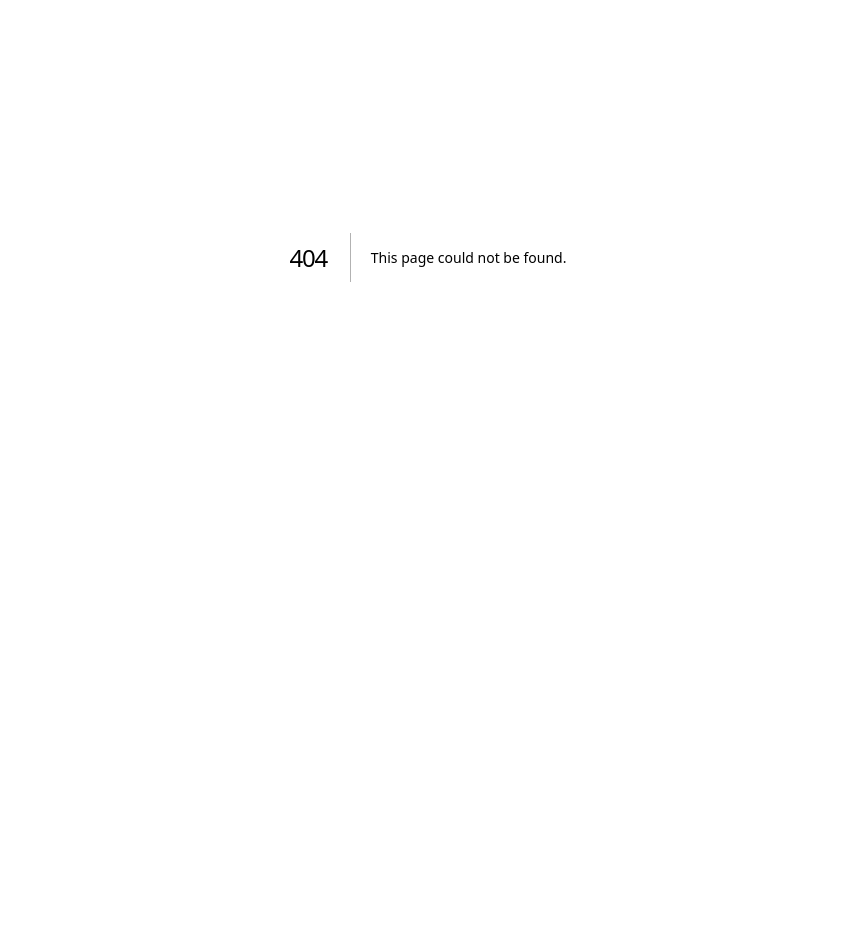
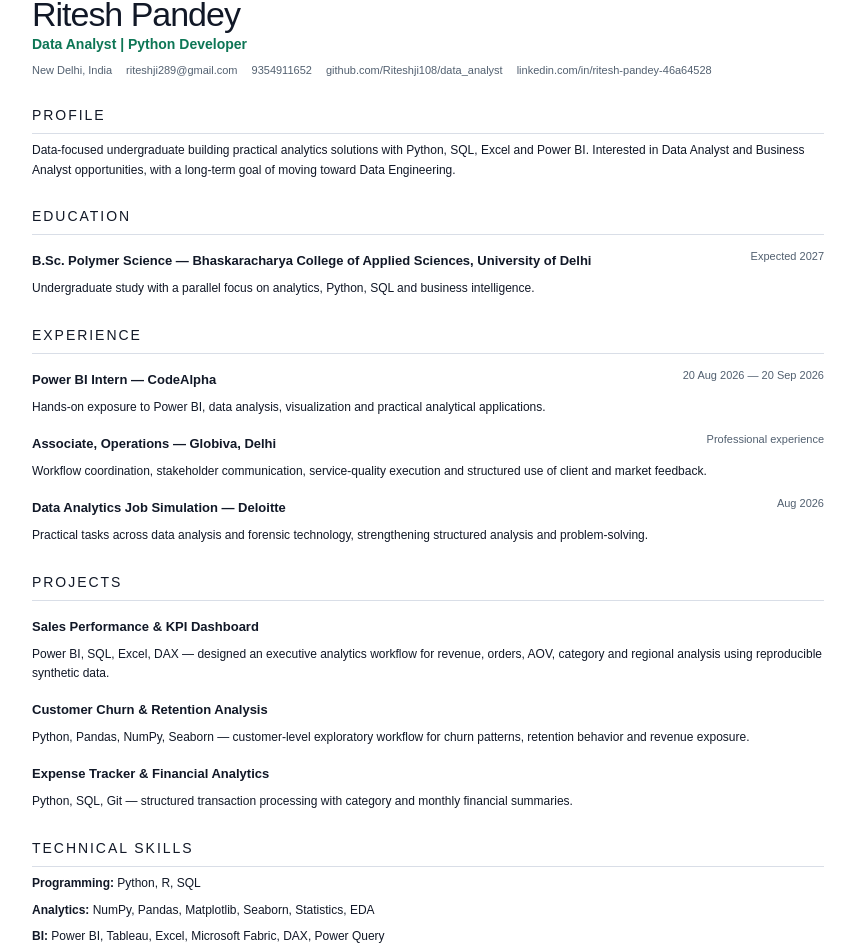
Before and after one commit to Riteshji108/data_analyst, a Next.js app: page /resume in a window 1280 px wide. Before the commit this address had no page. Shown: the part 143-1095 px from the top of the page, without its empty margins (212-1067 px from the left). Before the commit the page ends 800 px from the top, so only its background shows below. Built offline with nearby package versions, Linux system fonts and the light colour scheme.

Commit message:
Add deploy-safe printable resume page

```diff
--- /dev/null
+++ b/app/resume/page.tsx
@@ -0,0 +1,45 @@
+import Link from "next/link";
+
+export default function ResumePage() {
+  return (
+    <main className="resume-page">
+      <style>{`
+        .resume-page{min-height:100vh;background:#f5f6f8;color:#111827;padding:32px 18px;font-family:Arial,Helvetica,sans-serif}
+        .resume-shell{max-width:900px;margin:auto;background:#fff;padding:48px 54px;box-shadow:0 15px 50px #00000012}
+        .resume-actions{max-width:900px;margin:0 auto 16px;display:flex;gap:10px;justify-content:flex-end}
+        .resume-actions a,.resume-actions button{border:1px solid #d8dee7;background:#fff;color:#111827;border-radius:999px;padding:9px 15px;text-decoration:none;cursor:pointer}
+        .resume-page h1{font-size:34px;letter-spacing:-.03em;margin:0;color:#111827}.resume-page h2{font-size:14px;text-transform:uppercase;letter-spacing:.14em;border-bottom:1px solid #d9dee7;padding-bottom:7px;margin-top:26px;color:#111827}.resume-page p{font-size:12px;line-height:1.65;margin:7px 0}.resume-meta{color:#526070;font-size:12px;margin-top:6px}.resume-item{margin:13px 0}.resume-item strong{font-size:13px}.resume-item span{color:#526070;font-size:11px;float:right}.resume-page ul{margin:7px 0;padding-left:18px}.resume-page li{font-size:12px;line-height:1.55;margin:3px 0}.resume-contact{display:flex;flex-wrap:wrap;gap:14px;color:#526070;font-size:11px;margin-top:7px}.resume-page .tagline{font-size:14px;color:#0d7655;margin-top:3px;font-weight:600}
+        @media(max-width:650px){.resume-shell{padding:30px 22px}.resume-item span{float:none;display:block;margin-top:3px}.resume-actions{justify-content:center}}
+        @media print{body{margin:0}.resume-page{background:#fff;padding:0}.resume-shell{box-shadow:none;max-width:none;padding:28px 34px}.resume-actions{display:none}.resume-page h2{break-after:avoid}.resume-item{break-inside:avoid}}
+      `}</style>
+      <div className="resume-actions"><Link href="/">← Portfolio</Link><button onClick={() => window.print()}>Print / Save PDF</button></div>
+      <article className="resume-shell">
+        <h1>Ritesh Pandey</h1>
+        <div className="tagline">Data Analyst | Python Developer</div>
+        <div className="resume-contact"><span>New Delhi, India</span><span>riteshji289@gmail.com</span><span>9354911652</span><span>github.com/Riteshji108/data_analyst</span><span>linkedin.com/in/ritesh-pandey-46a64528</span></div>
+
+        <h2>Profile</h2>
+        <p>Data-focused undergraduate building practical analytics solutions with Python, SQL, Excel and Power BI. Interested in Data Analyst and Business Analyst opportunities, with a long-term goal of moving toward Data Engineering.</p>
+
+        <h2>Education</h2>
+        <div className="resume-item"><strong>B.Sc. Polymer Science — Bhaskaracharya College of Applied Sciences, University of Delhi</strong><span>Expected 2027</span><p>Undergraduate study with a parallel focus on analytics, Python, SQL and business intelligence.</p></div>
+
+        <h2>Experience</h2>
+        <div className="resume-item"><strong>Power BI Intern — CodeAlpha</strong><span>20 Aug 2026 — 20 Sep 2026</span><p>Hands-on exposure to Power BI, data analysis, visualization and practical analytical applications.</p></div>
+        <div className="resume-item"><strong>Associate, Operations — Globiva, Delhi</strong><span>Professional experience</span><p>Workflow coordination, stakeholder communication, service-quality execution and structured use of client and market feedback.</p></div>
+        <div className="resume-item"><strong>Data Analytics Job Simulation — Deloitte</strong><span>Aug 2026</span><p>Practical tasks across data analysis and forensic technology, strengthening structured analysis and problem-solving.</p></div>
+
+        <h2>Projects</h2>
+        <div className="resume-item"><strong>Sales Performance & KPI Dashboard</strong><p>Power BI, SQL, Excel, DAX — designed an executive analytics workflow for revenue, orders, AOV, category and regional analysis using reproducible synthetic data.</p></div>
+        <div className="resume-item"><strong>Customer Churn & Retention Analysis</strong><p>Python, Pandas, NumPy, Seaborn — customer-level exploratory workflow for churn patterns, retention behavior and revenue exposure.</p></div>
+        <div className="resume-item"><strong>Expense Tracker & Financial Analytics</strong><p>Python, SQL, Git — structured transaction processing with category and monthly financial summaries.</p></div>
+
+        <h2>Technical Skills</h2>
+        <p><strong>Programming:</strong> Python, R, SQL</p>
+        <p><strong>Analytics:</strong> NumPy, Pandas, Matplotlib, Seaborn, Statistics, EDA</p>
+        <p><strong>BI:</strong> Power BI, Tableau, Excel, Microsoft Fabric, DAX, Power Query</p>
+        <p><strong>Databases & Tools:</strong> MySQL, PostgreSQL, Git, GitHub, Linux, VS Code</p>
+      </article>
+    </main>
+  );
+}
```
